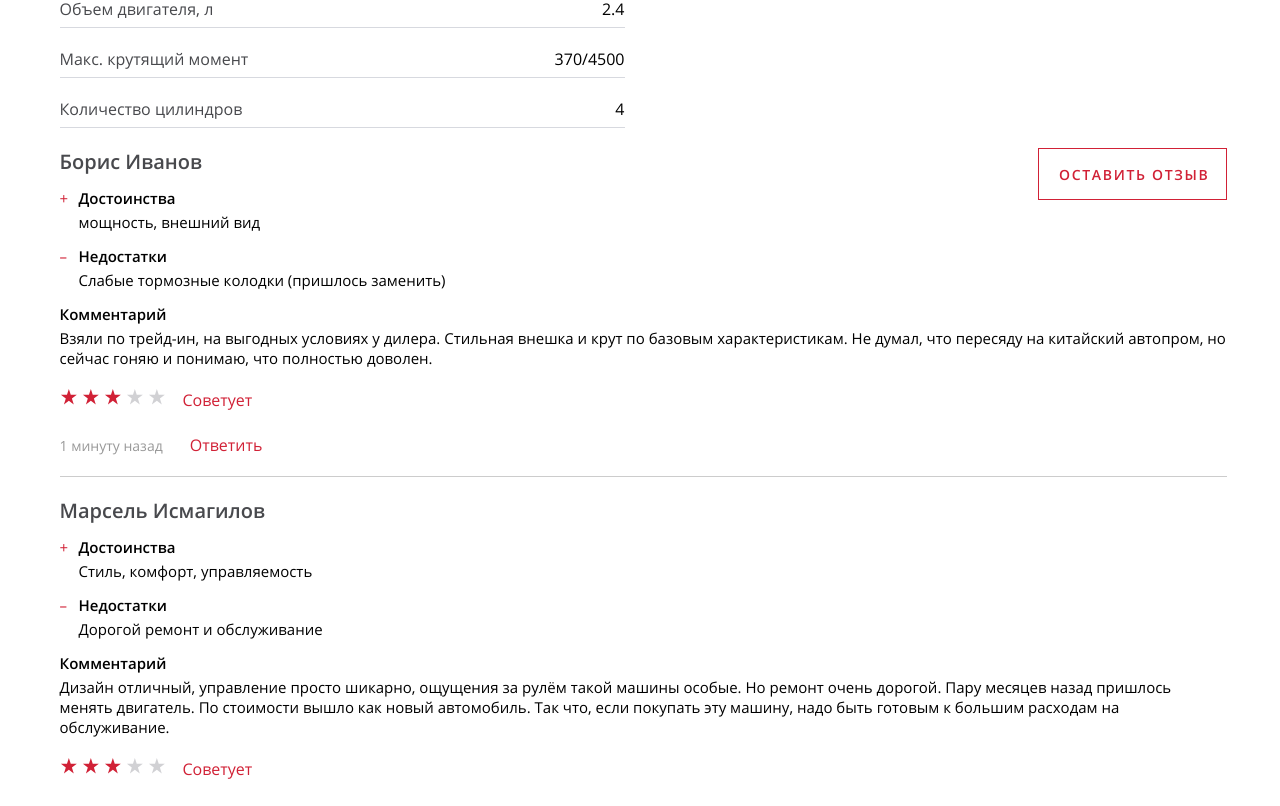
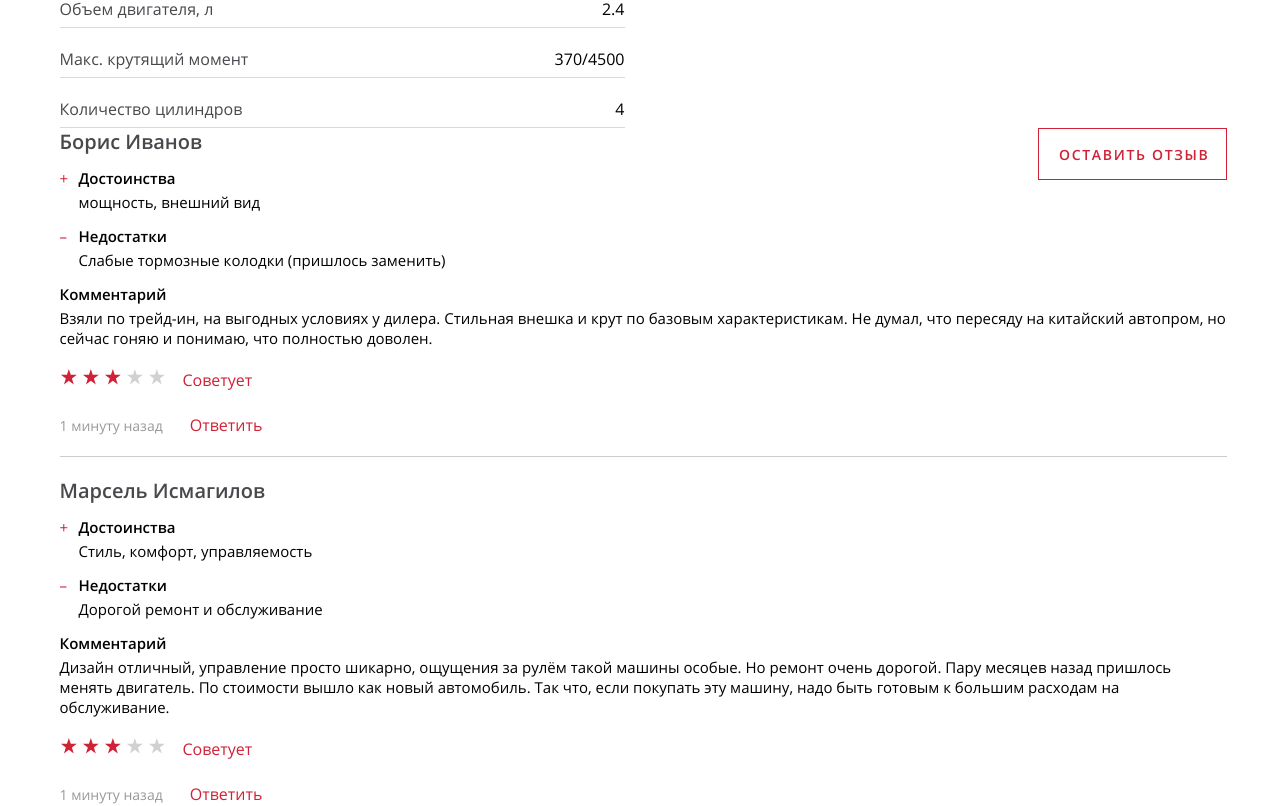
Before and after one commit to geoniced/avto-moto, a React (Create React App) app: page / in a window 1280 px wide. Shown: the part 1056-1862 px from the top of the page. Built offline with nearby package versions, Linux system fonts and the light colour scheme.

Commit message:
В отзывах убирает верхний паддинг, заменяет у элемента его на маргин

```diff
--- a/src/scss/reviews.scss
+++ b/src/scss/reviews.scss
@@ -1,11 +1,10 @@
 .reviews {
   position: relative;
-  padding-top: 20px;
 }
 
 .reviews__submit-review {
   position: absolute;
-  top: 20px;
+  top: 0;
   right: 0;
 
   padding-right: 16px;
--- a/src/scss/tabs.scss
+++ b/src/scss/tabs.scss
@@ -25,6 +25,10 @@
   background-color: $red;
 }
 
+.tabs__reviews {
+  margin-top: 30px;
+}
+
 .tabs__contacts {
   margin-top: 25px;
 }
```
